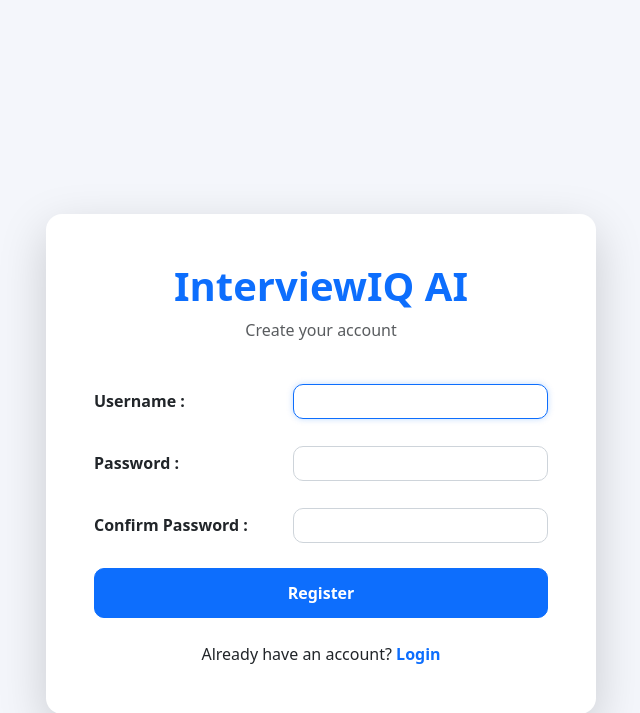
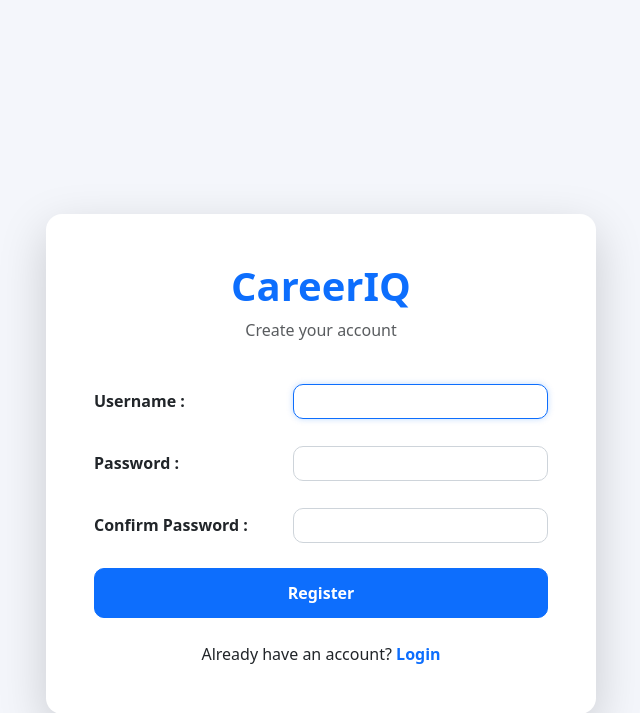
Before and after one commit to hkrns523-creator/ai-interview-system, a Django app: page / in a window 1280 px wide. Shown: the top 713 px of the page, without its empty margins (319-959 px from the left). Run offline with Django 5.2, Linux system fonts and the light colour scheme; some libraries are stand-ins or nearby versions.

```diff
--- a/templates/login.html
+++ b/templates/login.html
@@ -8,7 +8,7 @@
 
         <div class="text-center mb-4">
             <h1 class="fw-bold text-primary mb-2 main-title">
-                InterviewIQ AI
+                CareerIQ
             </h1>
 
             <p class="text-muted">
--- a/templates/register.html
+++ b/templates/register.html
@@ -8,7 +8,7 @@
 
         <div class="text-center mb-4">
             <h1 class="fw-bold text-primary mb-2 main-title">
-                InterviewIQ AI
+                CareerIQ
             </h1>
 
             <p class="text-muted">
```
